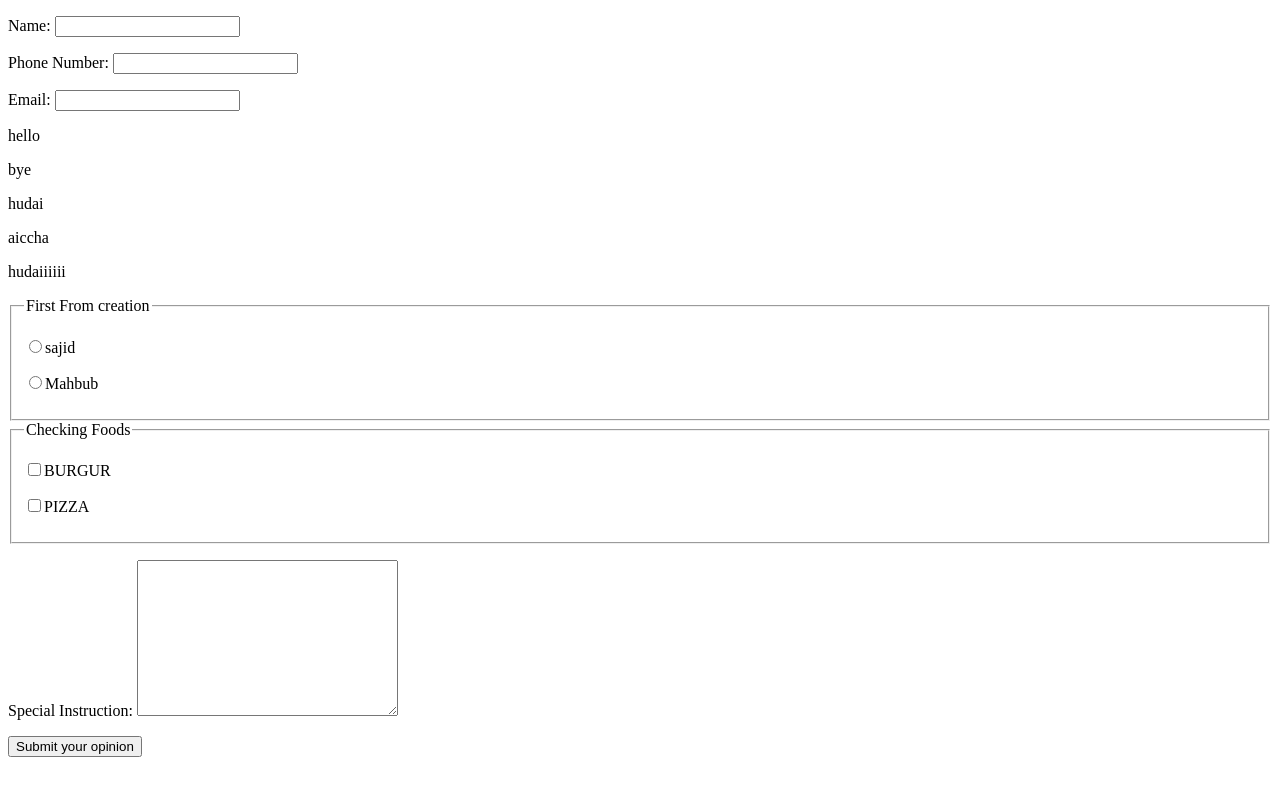
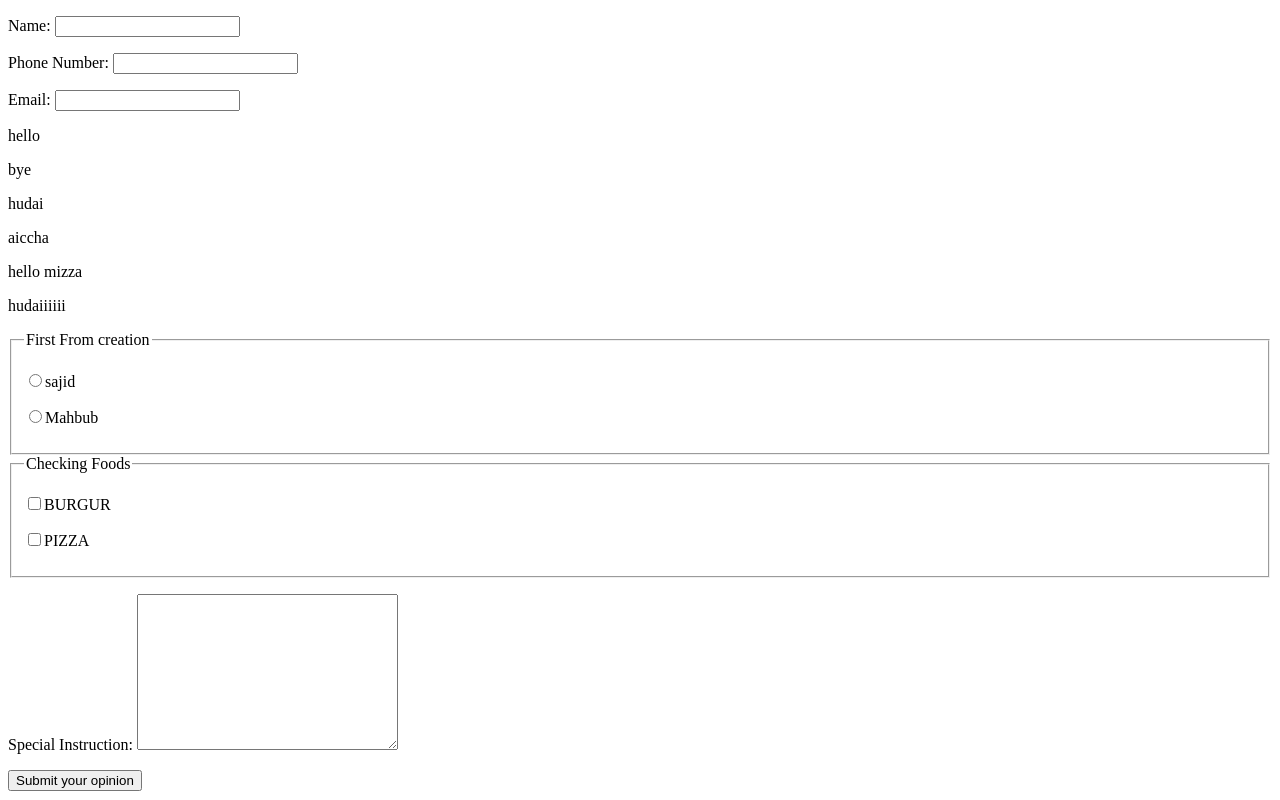
Before and after one commit to Mahbub049/testtry, a plain HTML site: page form.html in a window 1280 px wide. Drawn offline with Linux system fonts and the light colour scheme.

Commit message:
Update form.html

```diff
--- a/form.html
+++ b/form.html
@@ -15,6 +15,7 @@
         <p> bye </p>
         <p> hudai </p>
         <p> aiccha </p>
+        <p> hello mizza </p>
         <p>hudaiiiiii</p>
         <fieldset>
             <legend>First From creation</legend>
```
